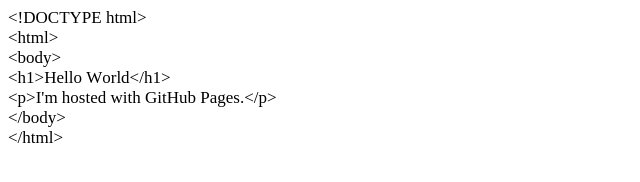
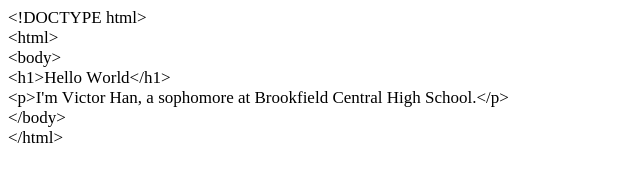
Before and after one commit to Victor-lyhan/Victor-lyhan.github.io, a plain HTML site: page index.html in a window 1280 px wide. Shown: the whole page, without its empty margins (0-640 px from the left). Drawn offline with Linux system fonts and the light colour scheme.

Commit message:
BC intro

```diff
--- a/index.html
+++ b/index.html
@@ -16,7 +16,7 @@
 <p class="p1"><span class="s1">&lt;html&gt;</span></p>
 <p class="p1"><span class="s1">&lt;body&gt;</span></p>
 <p class="p1"><span class="s1">&lt;h1&gt;Hello World&lt;/h1&gt;</span></p>
-<p class="p1"><span class="s1">&lt;p&gt;I'm hosted with GitHub Pages.&lt;/p&gt;</span></p>
+<p class="p1"><span class="s1">&lt;p&gt;I'm Victor Han, a sophomore at Brookfield Central High School.&lt;/p&gt;</span></p>
 <p class="p1"><span class="s1">&lt;/body&gt;</span></p>
 <p class="p1"><span class="s1">&lt;/html&gt;</span></p>
 </body>
```
